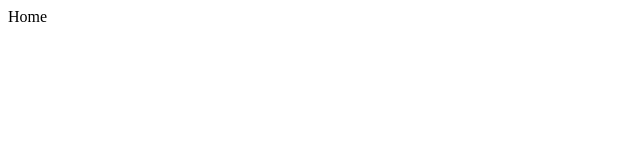
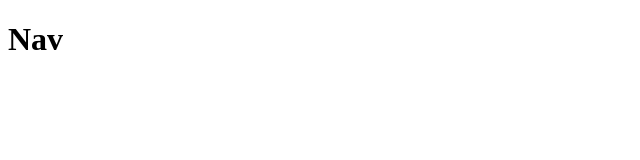
Before and after one commit to Vanigami/zumieez, a React (Create React App) app: page / in a window 1280 px wide. Shown: the top 160 px of the page, without its empty margins (0-640 px from the left). Built offline with nearby package versions, Linux system fonts and the light colour scheme.

Commit message:
add template react import and export to navbar and import to home page

```diff
--- a/src/components/Home.jsx
+++ b/src/components/Home.jsx
@@ -1,10 +1,11 @@
 import React, { Component } from 'react'
+import Navbar from "./Navbar"
 
 export default class Home extends Component {
     render() {
         return (
             <div>
-              Home
+             <Navbar />
             </div>
         )
     }
--- /dev/null
+++ b/src/components/Navbar.jsx
@@ -0,0 +1,11 @@
+import React, { Component } from 'react'
+
+export default class Navbar extends Component {
+    render() {
+        return (
+            <h1>
+                Nav
+            </h1>
+        )
+    }
+}
```
